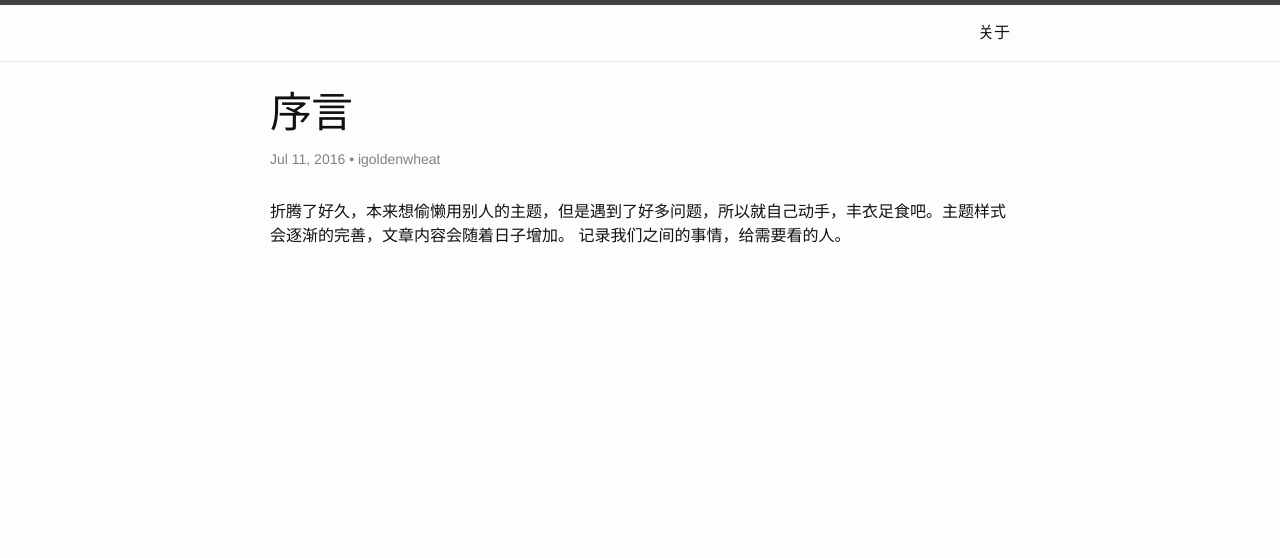
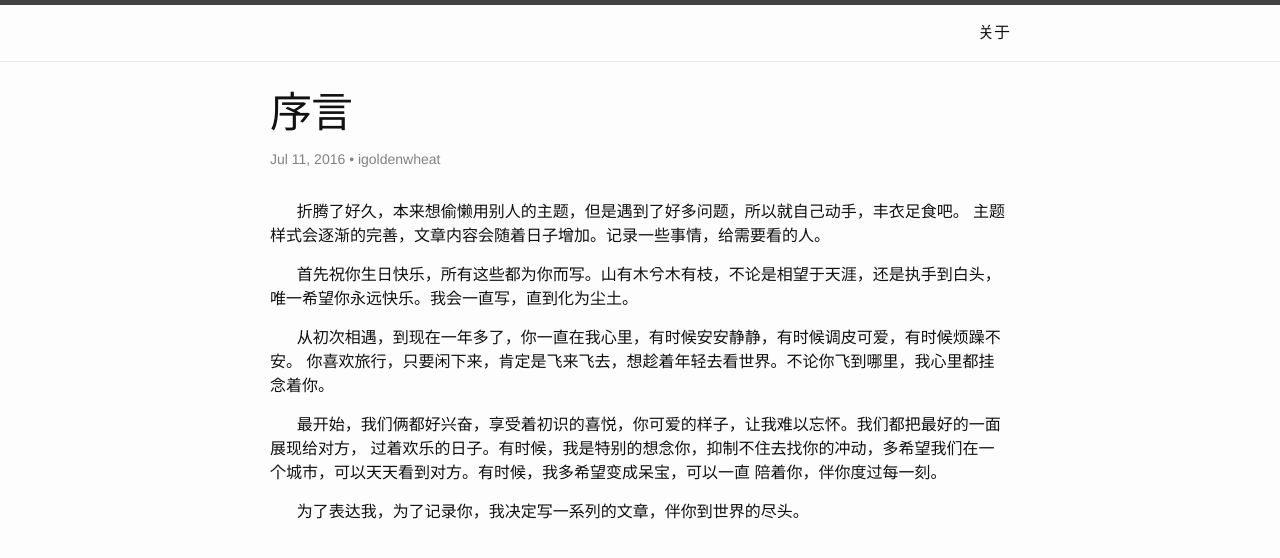
Before and after one commit to igoldenwheat/igoldenwheat.github.io, a Jekyll site: the page built from _posts/2016-07-11-preface.md, in a window 1280 px wide. Shown: the top 558 px of the page. Built offline with Jekyll 4.4.1, drawn with Linux system fonts in a browser that asks for light colours.

Commit message:
添加序言

```diff
--- a/_posts/2016-07-11-preface.md
+++ b/_posts/2016-07-11-preface.md
@@ -8,5 +8,17 @@ categories: 序言
 tag: 序言
 ---
 
-折腾了好久，本来想偷懒用别人的主题，但是遇到了好多问题，所以就自己动手，丰衣足食吧。主题样式会逐渐的完善，文章内容会随着日子增加。
-记录我们之间的事情，给需要看的人。
+&nbsp;&nbsp;&nbsp;&nbsp;&nbsp;&nbsp;折腾了好久，本来想偷懒用别人的主题，但是遇到了好多问题，所以就自己动手，丰衣足食吧。
+主题样式会逐渐的完善，文章内容会随着日子增加。记录一些事情，给需要看的人。
+
+&nbsp;&nbsp;&nbsp;&nbsp;&nbsp;&nbsp;首先祝你生日快乐，所有这些都为你而写。山有木兮木有枝，不论是相望于天涯，还是执手到白头，
+唯一希望你永远快乐。我会一直写，直到化为尘土。
+
+&nbsp;&nbsp;&nbsp;&nbsp;&nbsp;&nbsp;从初次相遇，到现在一年多了，你一直在我心里，有时候安安静静，有时候调皮可爱，有时候烦躁不安。
+你喜欢旅行，只要闲下来，肯定是飞来飞去，想趁着年轻去看世界。不论你飞到哪里，我心里都挂念着你。
+
+&nbsp;&nbsp;&nbsp;&nbsp;&nbsp;&nbsp;最开始，我们俩都好兴奋，享受着初识的喜悦，你可爱的样子，让我难以忘怀。我们都把最好的一面展现给对方，
+过着欢乐的日子。有时候，我是特别的想念你，抑制不住去找你的冲动，多希望我们在一个城市，可以天天看到对方。有时候，我多希望变成呆宝，可以一直
+陪着你，伴你度过每一刻。
+
+&nbsp;&nbsp;&nbsp;&nbsp;&nbsp;&nbsp;为了表达我，为了记录你，我决定写一系列的文章，伴你到世界的尽头。
```
Also changed, not shown: README.md, 1 other file.
